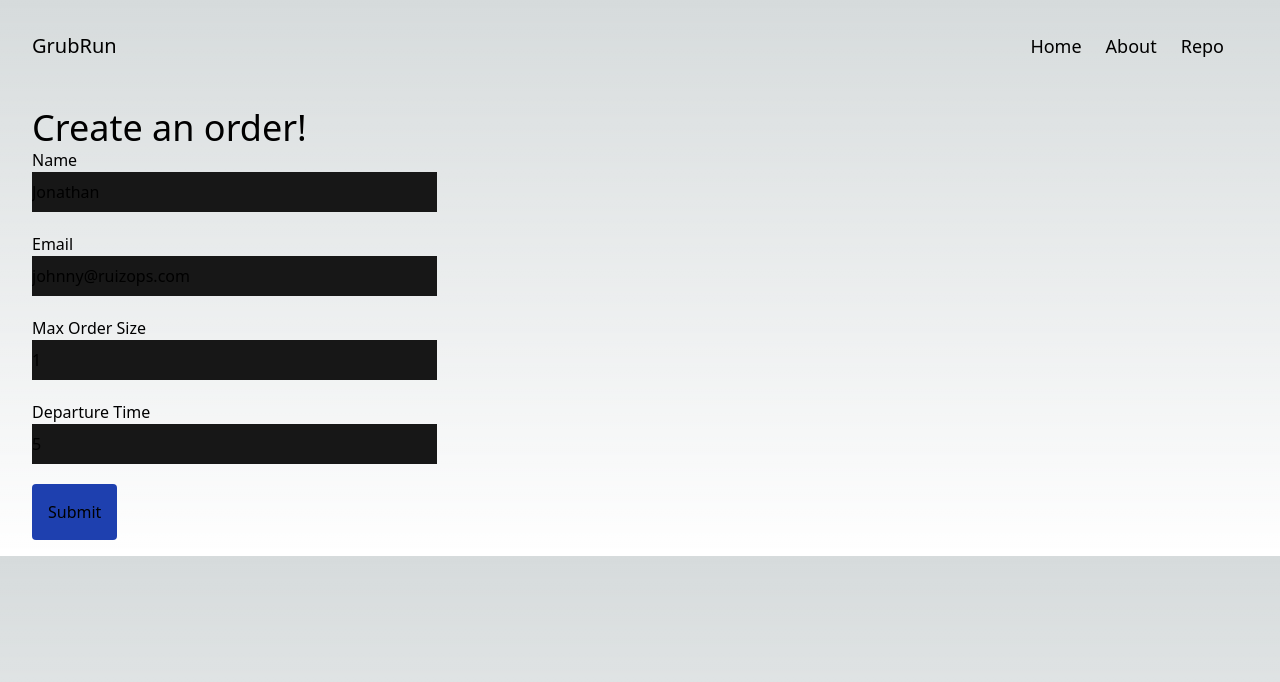
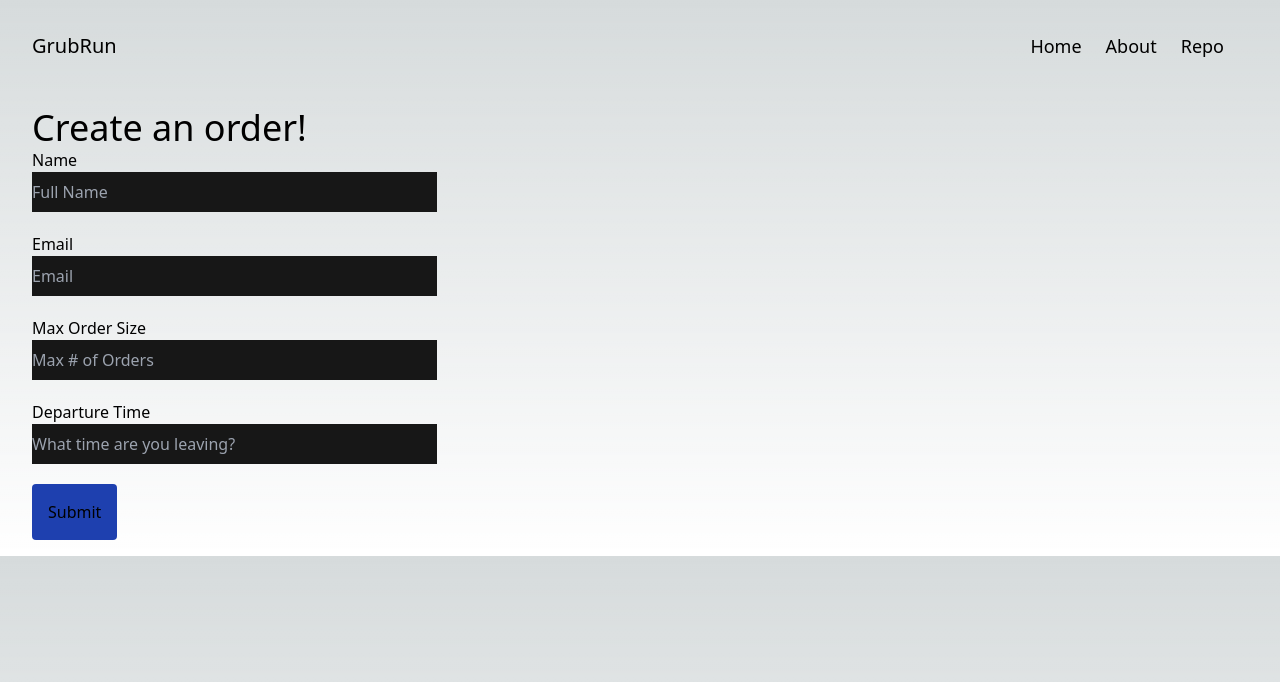
Before and after one commit to jonathanruiz/grubrun, a Next.js app: page / in a window 1280 px wide. Shown: the top 682 px of the page. Built offline with nearby package versions, Linux system fonts and the light colour scheme.

Commit message:
removed default values

```diff
--- a/app/components/NewOrder.tsx
+++ b/app/components/NewOrder.tsx
@@ -24,10 +24,10 @@ const NewOrder = () => {
     formState: { errors },
   } = useForm({
     defaultValues: {
-      name: "Jonathan",
-      email: "johnny@ruizops.com",
-      maxOrderSize: "1",
-      departureTime: "5",
+      name: "",
+      email: "",
+      maxOrderSize: "",
+      departureTime: "",
     },
     resolver: zodResolver(schema),
   });
```
